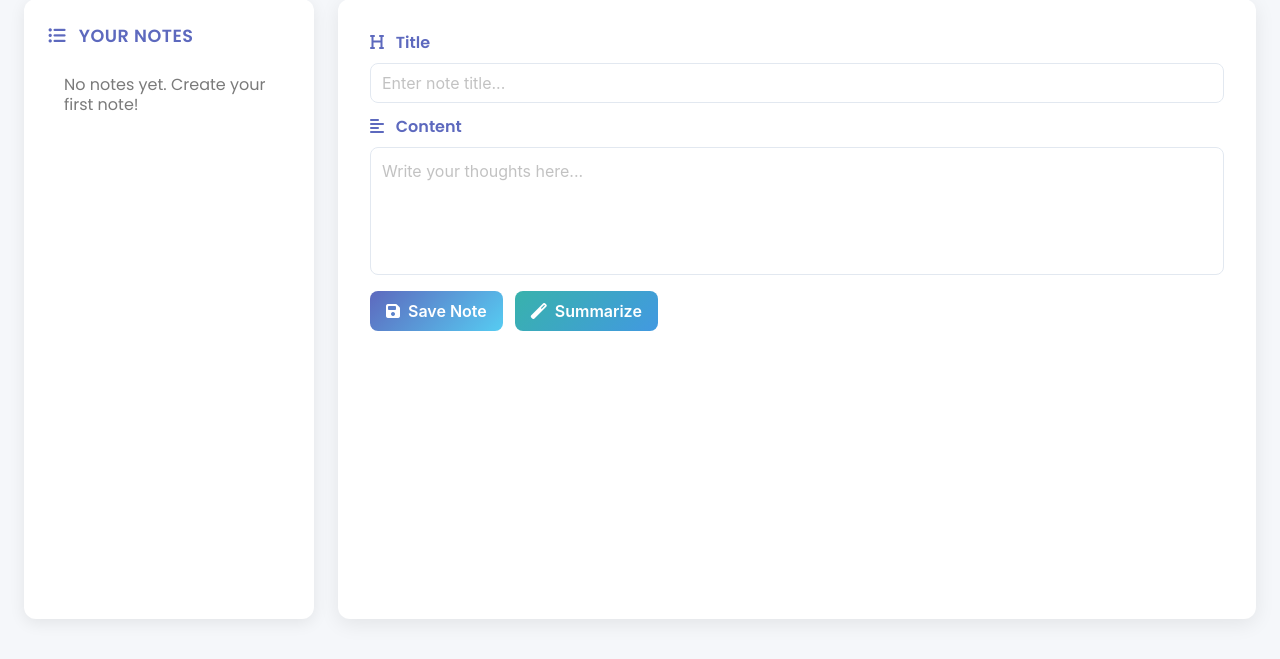
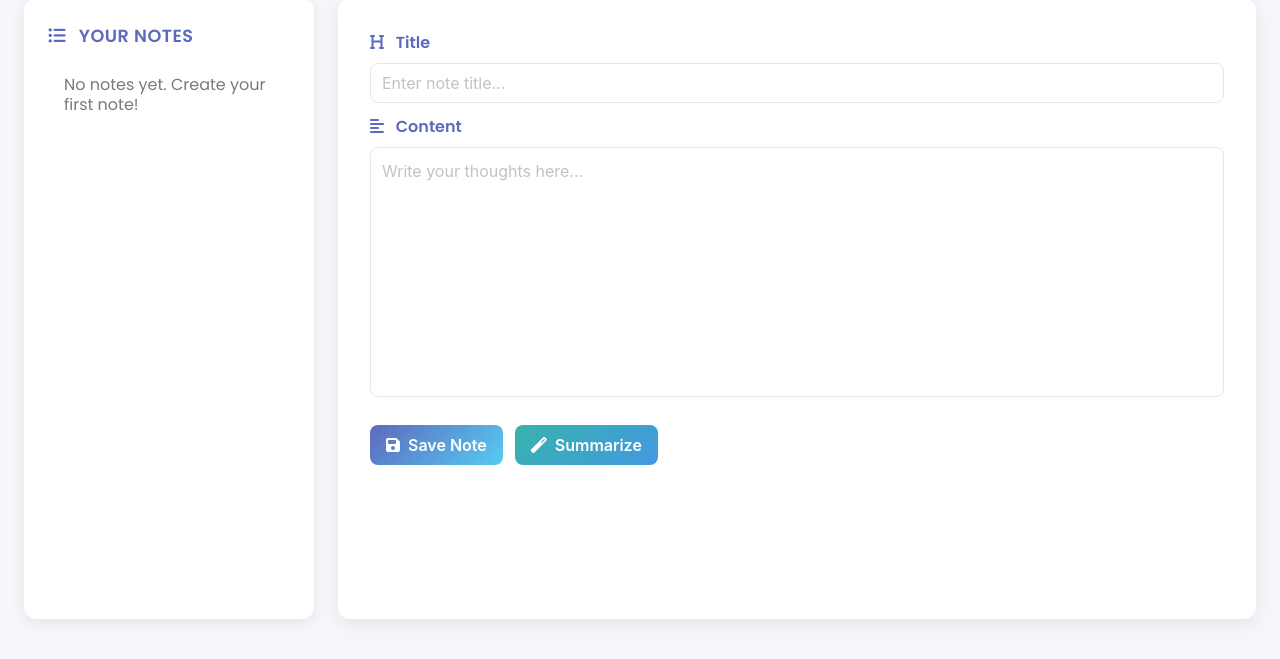
Before and after one commit to DonMdas/note-taking-app, a Django app: page / in a window 1280 px wide. Shown: the part 89-748 px from the top of the page. Run offline with Django 5.2, Linux system fonts and the light colour scheme; the visitor is signed in with stand-in values (Sample User, id 1); data that the repository does not hold is empty.

Commit message:
Fixed the textbox overlap

```diff
--- a/document/templates/editor.html
+++ b/document/templates/editor.html
@@ -100,20 +102,33 @@
         color: white;
     }
 
+    /* Box and form container */
     .box {
         border-radius: 12px;
         box-shadow: 0 5px 20px rgba(0, 0, 0, 0.08);
         padding: 2rem;
         height: calc(100vh - 180px);
+        overflow-y: auto;
         display: flex;
         flex-direction: column;
-        overflow-y: auto;
-        max-height: calc(100vh - 180px);
+    }
+
+    form {
+        display: flex;
+        flex-direction: column;
+        width: 100%;
+    }
+
+    /* Fields and inputs */
+    .field {
+        margin-bottom: 1.5rem;
     }
 
     .field .label {
         color: var(--primary-color);
         font-weight: 600;
+        margin-bottom: 0.5rem;
+        display: block;
     }
 
     .input, .textarea {
@@ -128,12 +144,40 @@
         box-shadow: 0 0 0 2px rgba(93, 105, 190, 0.2);
     }
 
-    .textarea {
-        flex-grow: 1;
-        min-height: 200px;
+    /* Content textarea */
+    #content-textarea {
+        height: 250px;
         resize: none;
+        overflow-y: auto;
+        background-color: white;
+        margin-bottom: 0;
     }
 
+    /* Summary section */
+    .summary-section {
+        border-top: 2px solid #e2e8f0;
+        padding-top: 1.8rem;
+        margin-top: 1.8rem;
+        margin-bottom: 1.8rem;
+    }
+
+    #summary-textarea {
+        height: 220px; /* Increased from 150px to 220px */
+        resize: none;
+        overflow-y: auto;
+        background-color: rgba(93, 105, 190, 0.05);
+        margin-bottom: 0;
+        border-width: 2px; /* Slightly thicker border for emphasis */
+    }
+
+    /* Enhance the summary section label */
+    .summary-section .label {
+        font-size: 1.1rem;
+        color: var(--primary-color);
+        margin-bottom: 0.8rem;
+    }
+
+    /* Buttons */
     .button.is-primary {
         background: linear-gradient(135deg, var(--primary-color), var(--secondary-color));
         border: none;
@@ -284,10 +320,10 @@
                                 <input type="text" class="input" name="title" placeholder="Enter note title..." {% if note %} value="{{ note.title }}"{% endif %} required>
                             </div>
                         </div>
-                        <div class="field flex-grow-1 d-flex flex-column">
+                        <div class="field content-field">
                             <label class="label"><i class="fas fa-align-left mr-2"></i> Content</label>
-                            <div class="control flex-grow-1">
-                                <textarea class="textarea" name="content" placeholder="Write your thoughts here...">{% if note %}{{ note.content }}{% endif %}</textarea>
+                            <div class="control">
+                                <textarea class="textarea" id="content-textarea" name="content" placeholder="Write your thoughts here...">{% if note %}{{ note.content }}{% endif %}</textarea>
                             </div>
                         </div>
                         <div class="summary-section" id="summary-section" {% if not note.summary %}style="display: none;"{% endif %}>
@@ -321,11 +357,17 @@
         </div>
     </section>
 
-    <!-- Script for Bulma navbar burger -->
     <script>
         document.addEventListener('DOMContentLoaded', () => {
+            // Elements
+            const $navbarBurgers = Array.prototype.slice.call(document.querySelectorAll('.navbar-burger'), 0);
+            const contentTextarea = document.getElementById('content-textarea');
+            const summaryTextarea = document.getElementById('summary-textarea');
+            const summarizeBtn = document.getElementById('summarize-btn');
+            const summaryInput = document.getElementById('summary-input');
+            const summarySection = document.getElementById('summary-section');
+
             // Navbar burger toggle
-            const $navbarBurgers = Array.prototype.slice.call(document.querySelectorAll('.navbar-burger'), 0);
             if ($navbarBurgers.length > 0) {
                 $navbarBurgers.forEach(el => {
                     el.addEventListener('click', () => {
@@ -337,24 +379,15 @@
                 });
             }
 
-            // Auto-resize textarea
-            const textarea = document.querySelector('textarea');
-            if (textarea) {
-                textarea.addEventListener('input', function() {
-                    this.style.height = 'auto';
-                    this.style.height = (this.scrollHeight) + 'px';
+            // Keep summary input in sync with textarea
+            if (summaryTextarea) {
+                summaryTextarea.addEventListener('input', function() {
+                    summaryInput.value = this.value;
                 });
             }
-        });
 
-        document.addEventListener('DOMContentLoaded', function() {
-            const summarizeBtn = document.getElementById('summarize-btn');
-            const contentTextarea = document.querySelector('textarea[name="content"]');
-            const summaryTextarea = document.getElementById('summary-textarea');
-            const summaryInput = document.getElementById('summary-input');
-            const summarySection = document.getElementById('summary-section');
-
-            // Handle summarize button click
+            // Summarize button functionality
+            if (summarizeBtn) {
                 summarizeBtn.addEventListener('click', function() {
                     const content = contentTextarea.value.trim();
 
@@ -399,11 +432,7 @@
                         summarizeBtn.disabled = false;
                     });
                 });
-
-            // Ensure the summary input stays in sync with textarea
-            summaryTextarea.addEventListener('input', function() {
-                summaryInput.value = summaryTextarea.value;
-            });
+            }
         });
     </script>
 </body>
--- a/notes/settings.py
+++ b/notes/settings.py
@@ -30,7 +30,7 @@ SECRET_KEY = 'django-insecure-f5k*+#m2e9$+x!88+m)5to4n)&q4p9pz&6a=z&ko^1gv5oez%-
 # SECURITY WARNING: don't run with debug turned on in production!
 DEBUG = True
 
-ALLOWED_HOSTS = []
+ALLOWED_HOSTS = ["0.0.0.0","localhost","127.0.0.1","172.16.133.1"]
 
 
 # Application definition
```
Also changed, not shown: other parts of document/templates/editor.html (+19 -24 lines). Lines whose indentation alone changed are shown as unchanged.
